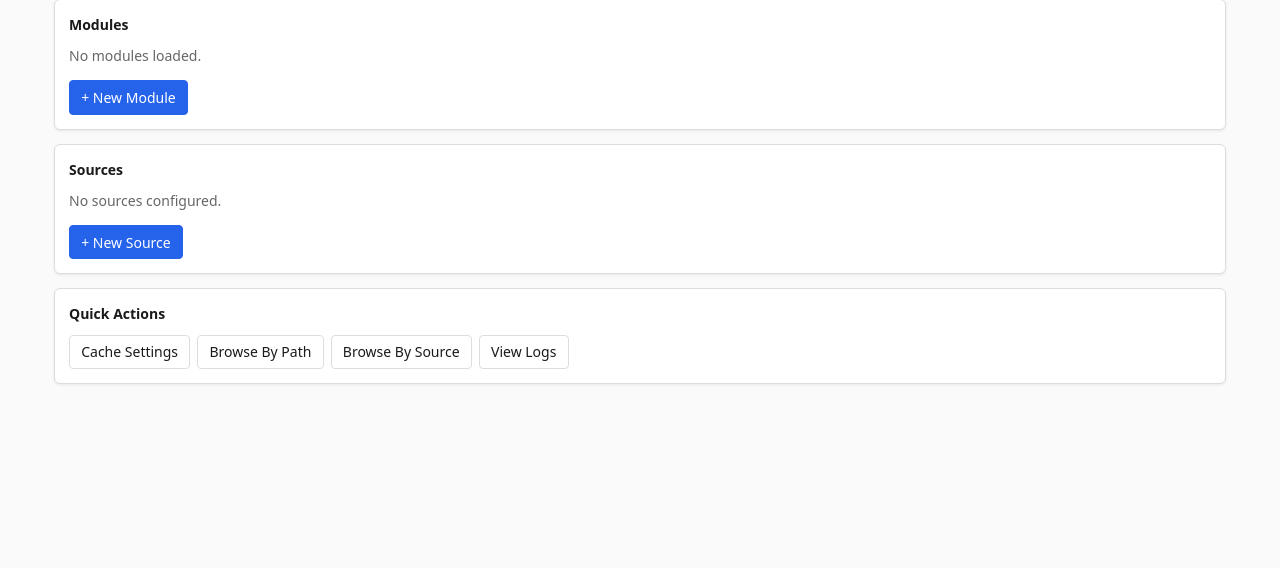
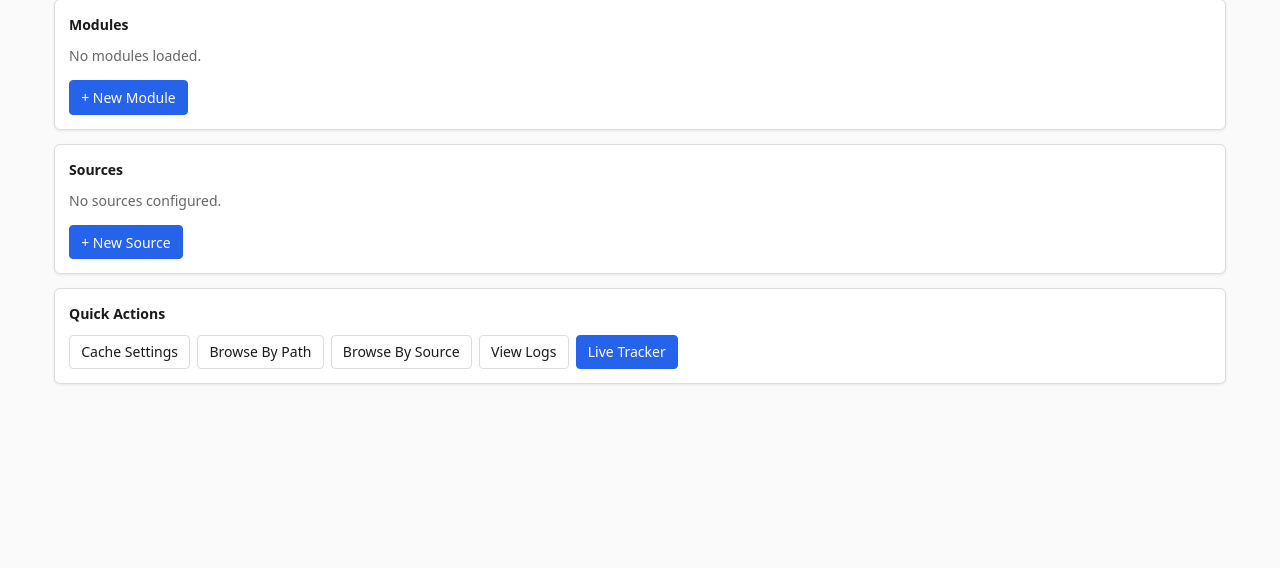
Before and after one commit to ahaququq/pycache, a Flask app: page /admin/ in a window 1280 px wide. Shown: the part 167-735 px from the top of the page. Run offline with Flask 3, Linux system fonts and the light colour scheme; parts of the project's set-up code (start-up, migrations or seed data) failed here and were passed over.

Commit message:
feat: Add tracker dashboard route and quick action button

```diff
--- a/app/routes/admin.py
+++ b/app/routes/admin.py
@@ -38,10 +38,13 @@ from ..config import CACHE_MAX_BYTES, MODULES_DIR
 from ..db import db
 from ..modules._loader import registry
 from ..sources import sources
+from ..tracker import get_tracker
 
 log = logging.getLogger("routes.admin")
 
 admin = Blueprint("admin", __name__)
+
+tracker = get_tracker()
 
 
 # ---------------------------------------------------------------------------
@@ -446,6 +449,15 @@ def clear_logs():
 
 
 # ---------------------------------------------------------------------------
+# Live Tracker
+# ---------------------------------------------------------------------------
+@admin.route("/tracker")
+def tracker():
+    """Live tracker dashboard."""
+    return render_template("admin/tracker.html")
+
+
+# ---------------------------------------------------------------------------
 # Cache control
 # ---------------------------------------------------------------------------
 @admin.route("/cache")
--- a/app/templates/admin/dashboard.html
+++ b/app/templates/admin/dashboard.html
@@ -107,6 +107,7 @@
         <a class="btn" href="{{ url_for('public.by_path') }}">Browse By Path</a>
         <a class="btn" href="{{ url_for('public.by_source') }}">Browse By Source</a>
         <a class="btn" href="{{ url_for('admin.logs') }}">View Logs</a>
+        <a class="btn btn-primary" href="{{ url_for('admin.tracker') }}">Live Tracker</a>
     </div>
 </div>
 {% endblock %}
```
